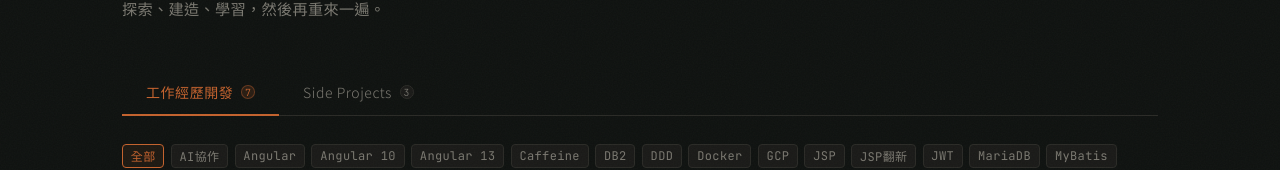
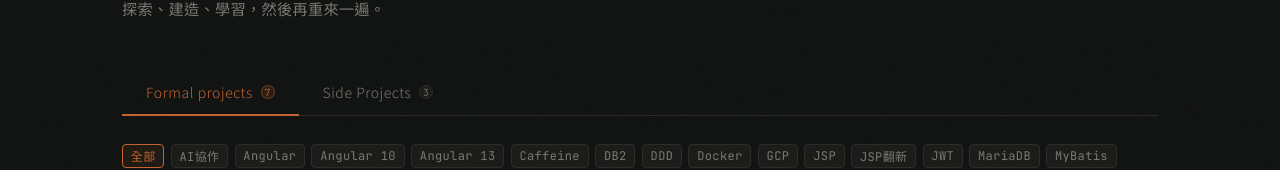
Before and after one commit to mister33221/mister33221.github.io, a Next.js app: page /projects in a window 1280 px wide. Shown: the part 189-359 px from the top of the page. Built offline with nearby package versions, Linux system fonts and the light colour scheme.

Commit message:
fix: update tab label from Chinese to English for clarity

```diff
--- a/src/components/projects/ProjectsClient.tsx
+++ b/src/components/projects/ProjectsClient.tsx
@@ -54,7 +54,7 @@ export default function ProjectsClient({ projects, contentsMap }: Props) {
           className={`${styles.tab} ${tab === 'work' ? styles.tabActive : ''}`}
           onClick={() => handleTabChange('work')}
         >
-          工作經歷開發
+          Formal projects
           <span className={styles.tabCount}>{workCount}</span>
         </button>
         <button
```
